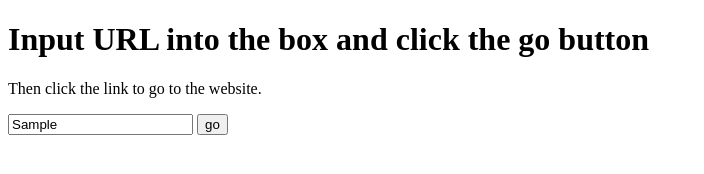
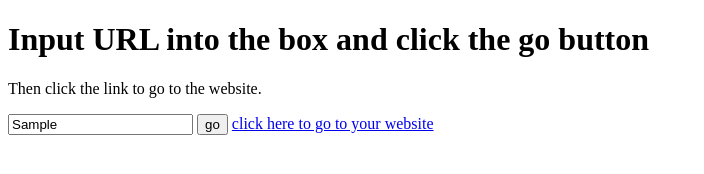
Before and after one commit to szw0407/URL-redirect, a plain HTML site: page index.html in a window 1280 px wide. Both pictures are taken after typing "Sample" into the empty fields and a click on the button "go". Shown: the whole page, without its empty margins (0-704 px from the left). Drawn offline with Linux system fonts and the light colour scheme.

Commit message:
Update index.html

```diff
--- a/index.html
+++ b/index.html
@@ -7,12 +7,11 @@
         alert("Empty Input");
         return;
       }
-      if (u.indexOf("http://") == -1 && u.indexOf("https://") == -1) {
-        u = "http://" + u;
+      if (!u.includes('://') && !u.includes(':')) {
+        u = 'http://' + u;
       }
-      var link = document.createElement("a");
+      var link = document.querySelector("#link");
       link.href = u;
-      document.body.appendChild(link);
     }
   </script>
 </head>
@@ -24,7 +23,7 @@ Then click the link to go to the website.
 </p>
 <input title="URL" type="text" name="url" id="url" />
 <button onclick="func()">go</button>
-<!-- <a id="link" href="javascript:alert('Empty Input')">
+<a id="link" href="javascript:alert('Empty Input')">
   click here to go to your website</a
-> -->
+>
 </body>
```
